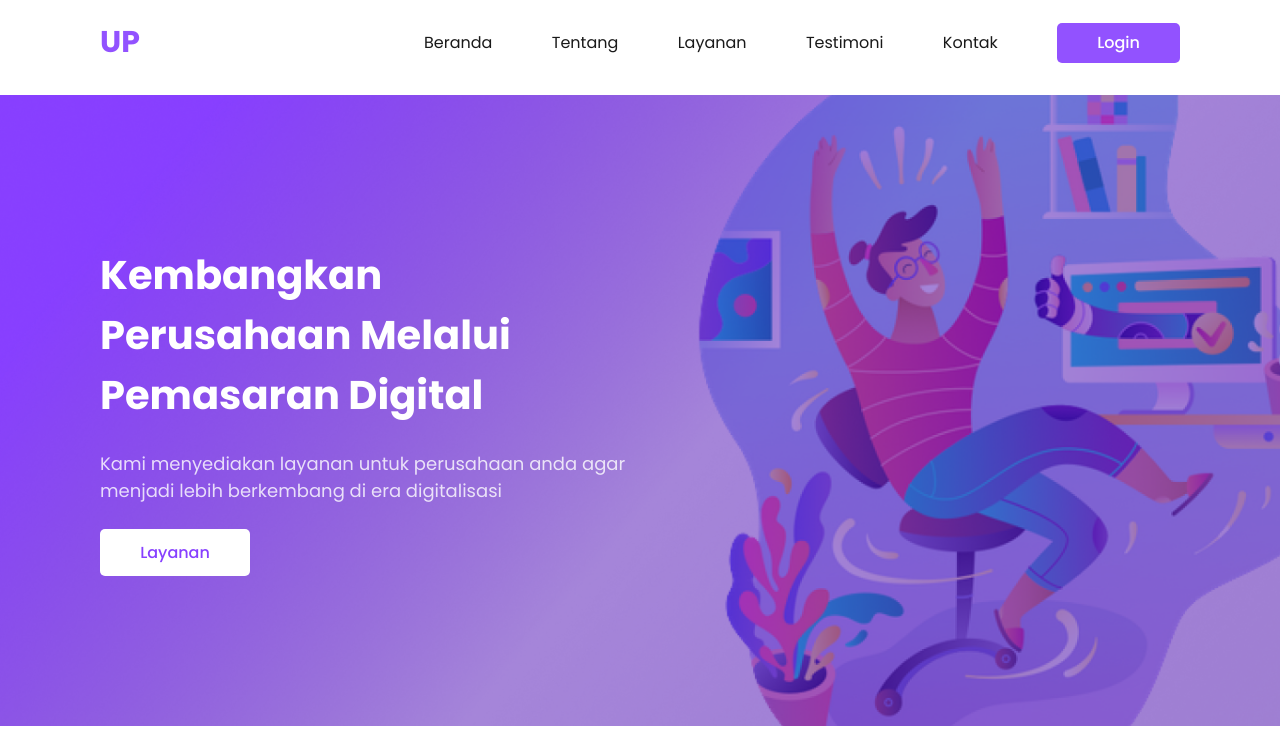
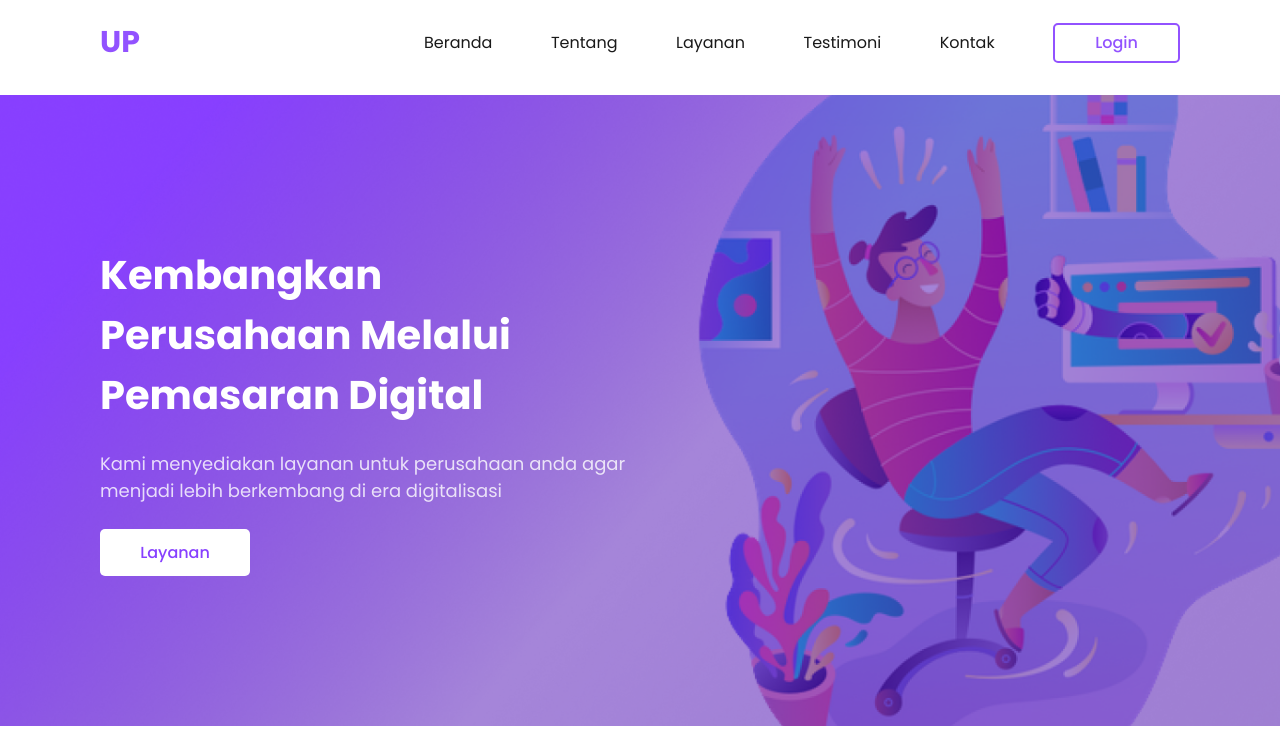
Before and after one commit to ganggaswadiaya/UP, a plain HTML site: page index.html in a window 1280 px wide. Shown: the top 743 px of the page. Drawn offline with Linux system fonts and the light colour scheme.

Commit message:
improve responsive design

```diff
--- a/src/style/style.css
+++ b/src/style/style.css
@@ -48,11 +48,11 @@ nav .nav-link ul{
     height: 2.5rem;
     display: flex;
     align-items: center;
-    background-color: #8740FF;
+    border: 2px solid #8740FF;
     border-radius:5px;
 }
 .btn-login a {
-    color: white;
+    color: #8740FF;
     padding: 0 2.5rem;
     font-weight: 500;
 }
```
